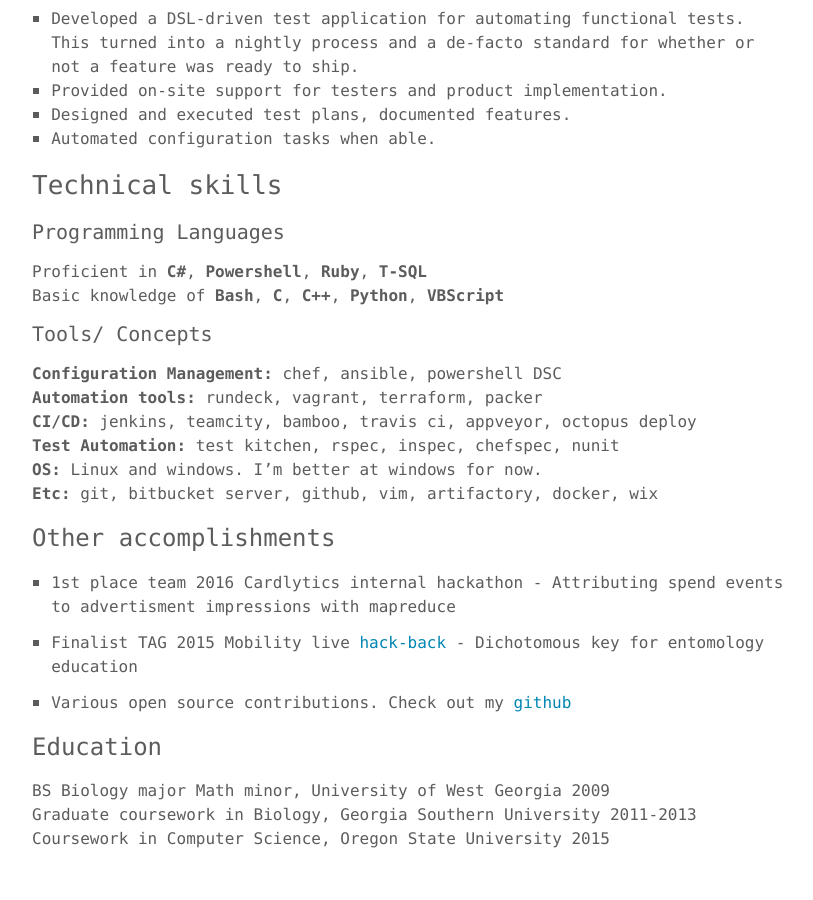
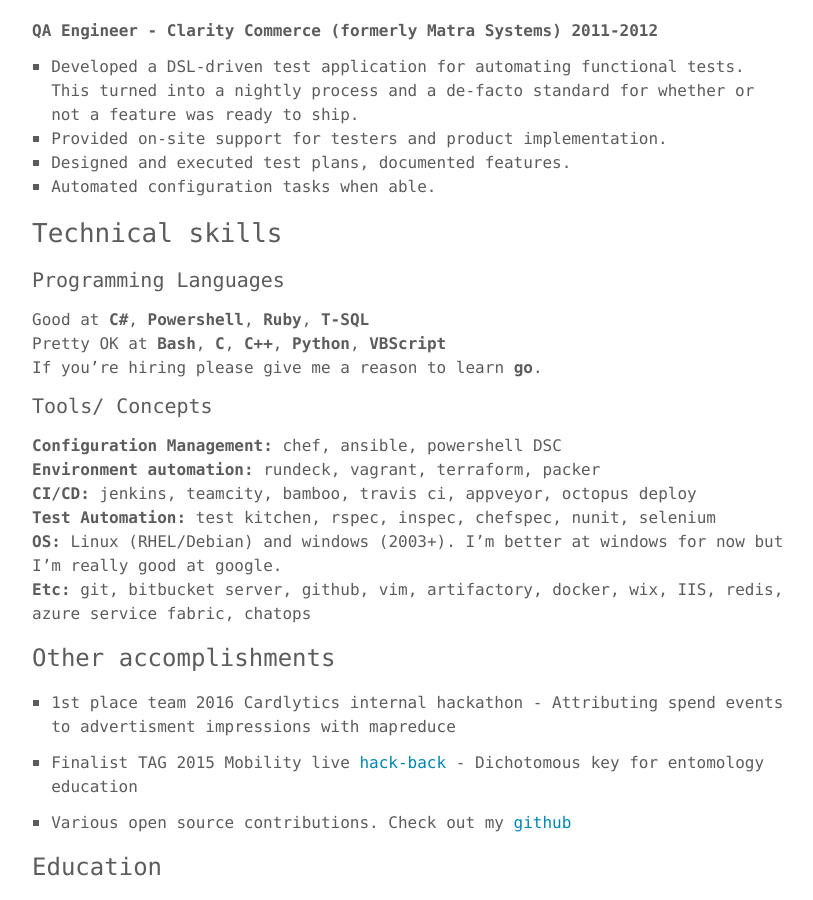
Before and after one commit to chrisevett/chrisevett.github.io, a Jekyll site: the page built from about.md, in a window 1280 px wide and 900 px high, scrolled down 1855 px. Shown: the whole window, without its empty margins (232-1045 px from the left). Built offline with Jekyll 4.4.1, drawn with Linux system fonts in a browser that asks for light colours; some of the changed text lies outside the part shown.

Commit message:
update resume

```diff
--- a/about.md
+++ b/about.md
@@ -28,6 +27,7 @@
   - Moved from 0 deployment automation for this app to using chef for config management and deployment and test-kitchen for test automation of chef code.
 **Introduced test automation to deployment process**
 	- Investigated and implemented a test automation workflow involving test-kitchen, chefspec, and inspec for unit testing and functional testing of chef code.
+	- Contributed to and created OSS projects to support automation pipeline **See my github at the top :)**
 	- Implemented custom plugins for inspec and test-kitchen to support our specific infrastructure.
 	- Greatly increased speed of deployment code implementation by introducting TDD-style workflow to the team.
 **Source controlled and containerized CI server**
@@ -64,16 +64,17 @@
 --------------------
 
 #### Programming Languages
-Proficient in **C#**, **Powershell**, **Ruby**, **T-SQL**
-Basic knowledge of **Bash**, **C**, **C++**, **Python**, **VBScript**
+Good at **C#**, **Powershell**, **Ruby**, **T-SQL**
+Pretty OK at **Bash**, **C**, **C++**, **Python**, **VBScript**
+If you're hiring please give me a reason to learn **go**.
 
 #### Tools/ Concepts
 **Configuration Management:** chef, ansible, powershell DSC
-**Automation tools:** rundeck, vagrant, terraform, packer
+**Environment automation:** rundeck, vagrant, terraform, packer
 **CI/CD:** jenkins, teamcity, bamboo, travis ci, appveyor, octopus deploy
-**Test Automation:** test kitchen, rspec, inspec, chefspec, nunit
-**OS:** Linux and windows. I'm better at windows for now.
-**Etc:** git, bitbucket server, github, vim, artifactory, docker, wix
+**Test Automation:** test kitchen, rspec, inspec, chefspec, nunit, selenium
+**OS:** Linux (RHEL/Debian) and windows (2003+). I'm better at windows for now but I'm really good at google.
+**Etc:** git, bitbucket server, github, vim, artifactory, docker, wix, IIS, redis, azure service fabric, chatops
 
 ### Other accomplishments
 
```
Also changed, not shown: other parts of about.md (+2 -3 lines).
